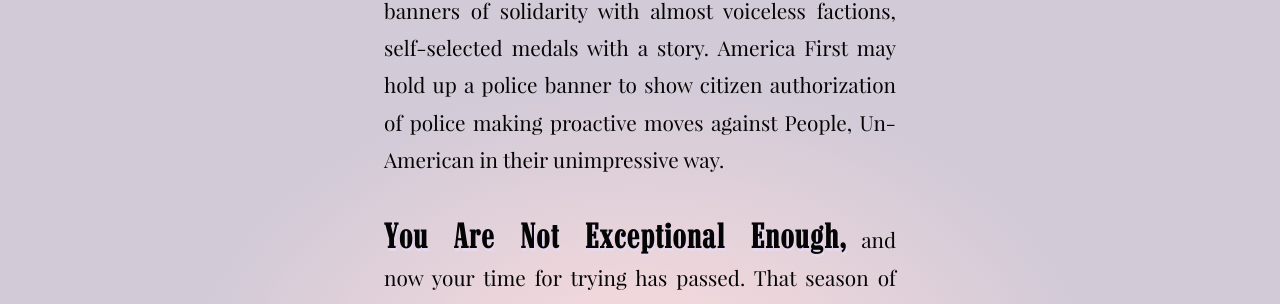
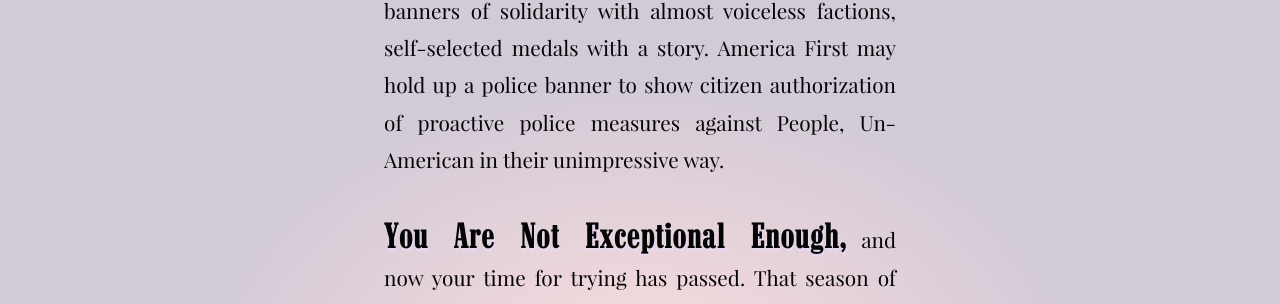
Before and after one commit to tiliv/antibody, a Jekyll site: the page built from docs/journal/autumn-Ryan-Halfway-Authority/index.md, in a window 1280 px wide and 900 px high, scrolled down 12086 px. Shown: the part 564-868 px from the top of the window. Built offline with Jekyll 4.4.1, drawn with Linux system fonts in a browser that asks for light colours; some of the changed text lies outside the part shown.

Commit message:
Use better flow

```diff
--- a/docs/journal/autumn-Ryan-Halfway-Authority/index.md
+++ b/docs/journal/autumn-Ryan-Halfway-Authority/index.md
@@ -76,7 +76,7 @@
 
 **Content-averse adults are not satisfied for labels.** They resent that it is on offer at all, as though PornHub is operating a physical store on their neighborhood corner. The more prudish they are, the more they know it's because they are tempted too and the absolutism is exactly what Chastity is all about. They want to predict perfectly well without looking, by the label, and they don't want to see labels they have to skip past. Their CleanFlix Culture is being proposed as a replacement for yours, and they brought the scissors and tape. It is absurd, but it fits elegantly that God's People would be the type to do so. Their Culture is being prescribed in place of `your missing Patriotism`. Fox New Entertainment told them you have no Patriotism anyway. None.
 
-**Seeing something they don't like, they can presume no value inside.** They don't have to look because They Just Don't Have To. Merely having that Pride flag up represents the capture of public discourse, exactly as you'd say a Bag Guys faction's does. We all have tolerance for solidarity with additional flags, but when a flag's faction thinks it can grow and expand like a gas in an America-shaped chamber, we don't like any foothold. Lefts prefer the banners of solidarity with almost voiceless factions, self-selected medals with a story. America First may hold up a police banner to show citizen authorization of police making proactive moves against People, Un-American in their unimpressive way.
+**Seeing something they don't like, they can presume no value inside.** They don't have to look because They Just Don't Have To. Merely having that Pride flag up represents the capture of public discourse, exactly as you'd say a Bag Guys faction's does. We all have tolerance for solidarity with additional flags, but when a flag's faction thinks it can grow and expand like a gas in an America-shaped chamber, we don't like any foothold. Lefts prefer the banners of solidarity with almost voiceless factions, self-selected medals with a story. America First may hold up a police banner to show citizen authorization of proactive police measures against People, Un-American in their unimpressive way.
 
 **You Are Not Exceptional Enough,** and now your time for trying has passed. That season of screed before now, that was back when they had tolerance to spare.
 
```
